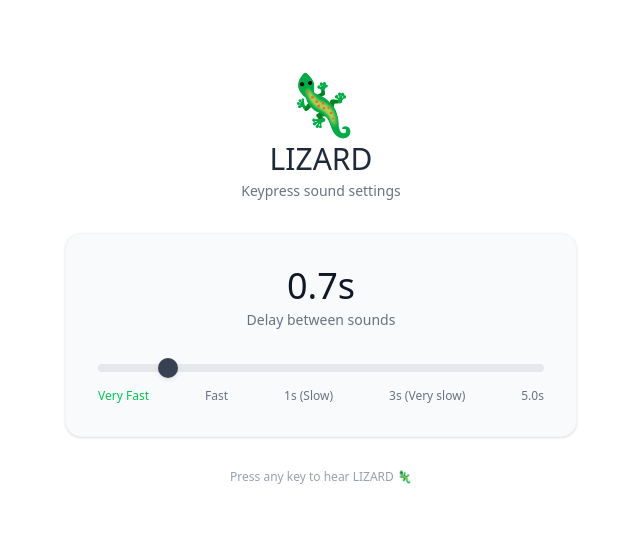
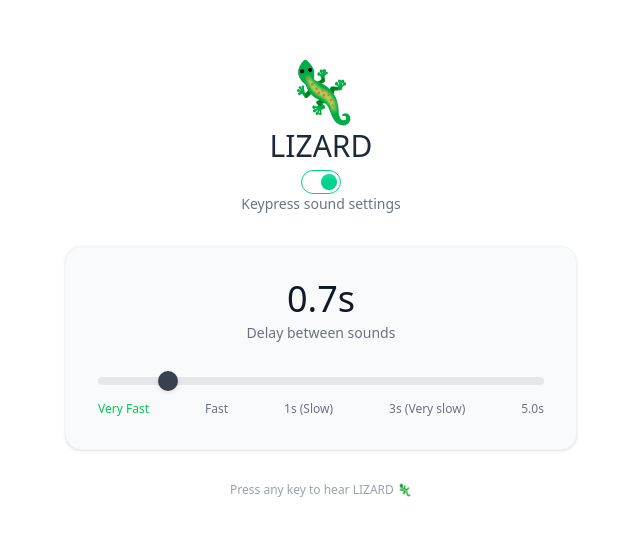
Before and after one commit to AndreiAyar/lizard, a SvelteKit app in the folder src-svelte/: page / in a window 1280 px wide. Shown: the part 121-656 px from the top of the page, without its empty margins (319-959 px from the left). Built offline with nearby package versions, Linux system fonts and the light colour scheme; no server answers.

Commit message:
Add a toggle checkbox for keypress sound settings and include empty lines in the style section

```diff
--- a/src-svelte/src/routes/+page.svelte
+++ b/src-svelte/src/routes/+page.svelte
@@ -59,6 +59,7 @@
 		<div class="text-center">
 			<h1 class="mb-2 text-6xl font-light text-gray-900">🦎</h1>
 			<h2 class="mb-1 text-3xl font-light text-gray-800">LIZARD</h2>
+            <input type="checkbox" checked={true} class="toggle toggle-success" />
 			<p class="text-sm text-gray-500">Keypress sound settings</p>
 		</div>
 
@@ -117,6 +118,8 @@
 </div>
 
 <style>
+
+
 	.slider::-webkit-slider-thumb {
 		appearance: none;
 		height: 20px;
```
